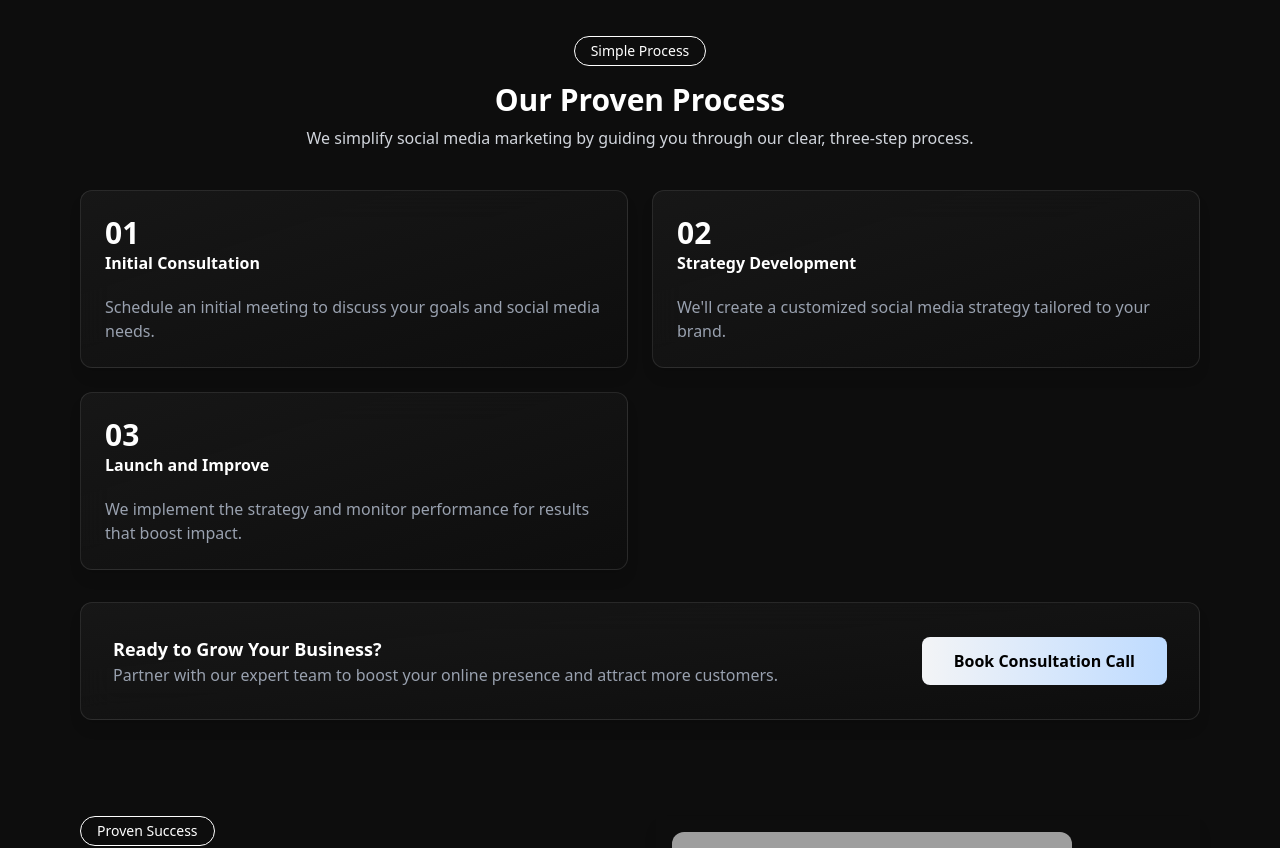
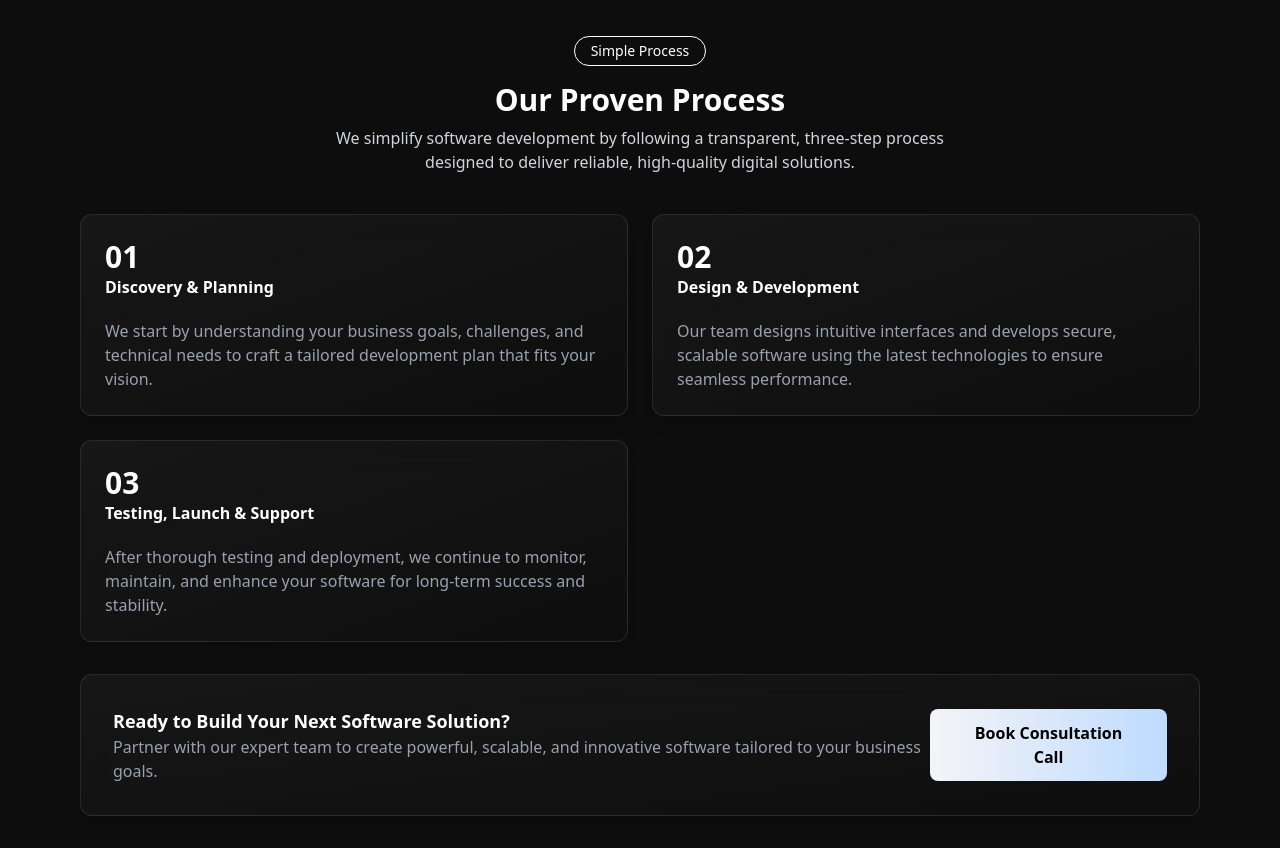
Before and after one commit to dvlprasher5/sata-portfolio, a Vue app: page / in a window 1280 px wide. Shown: the part 2520-3368 px from the top of the page. Built offline with nearby package versions, Linux system fonts and the light colour scheme; grey boxes are pictures that could not be loaded.

Commit message:
fix: update ProvenProcess component to enhance clarity and detail in process descriptions

```diff
--- a/src/components/ProvenProcess.vue
+++ b/src/components/ProvenProcess.vue
@@ -7,7 +7,7 @@
         </button>
         <h2 class="text-3xl font-bold mb-2">Our Proven Process</h2>
         <p class="text-gray-300 max-w-2xl mx-auto">
-                We simplify social media marketing by guiding you through our clear, three-step process.
+          We simplify software development by following a transparent, three-step process designed to deliver reliable, high-quality digital solutions.
         </p>
       </div>
 
@@ -15,37 +15,37 @@
       <div class="grid grid-cols-1 md:grid-cols-2 gap-6 max-w-6xl mx-auto px-4 mb-8">
         <div class="bg-gradient-to-br from-[#1a1a1a]/80 to-[#0f0f0f]/70 backdrop-blur-lg p-6 rounded-xl shadow-lg border border-white/10">
           <h3 class="text-3xl font-bold">01</h3>
-                <h4 class="font-semibold mb-2">Initial Consultation</h4>
+          <h4 class="font-semibold mb-2">Discovery & Planning</h4>
           <p class="text-gray-400 mt-5">
-                    Schedule an initial meeting to discuss your goals and social media needs.
+            We start by understanding your business goals, challenges, and technical needs to craft a tailored development plan that fits your vision.
           </p>
         </div>
 
         <div class="bg-gradient-to-br from-[#1a1a1a]/80 to-[#0f0f0f]/70 backdrop-blur-lg p-6 rounded-xl shadow-lg border border-white/10">
           <h3 class="text-3xl font-bold">02</h3>
-                <h4 class="font-semibold mb-2">Strategy Development</h4>
+          <h4 class="font-semibold mb-2">Design & Development</h4>
           <p class="text-gray-400 mt-5">
-                    We'll create a customized social media strategy tailored to your brand.
+            Our team designs intuitive interfaces and develops secure, scalable software using the latest technologies to ensure seamless performance.
           </p>
         </div>
 
         <div class="bg-gradient-to-br from-[#1a1a1a]/80 to-[#0f0f0f]/70 backdrop-blur-lg p-6 rounded-xl shadow-lg border border-white/10">
           <h3 class="text-3xl font-bold">03</h3>
-                <h4 class="font-semibold mb-2">Launch and Improve</h4>
+          <h4 class="font-semibold mb-2">Testing, Launch & Support</h4>
           <p class="text-gray-400 mt-5">
-                    We implement the strategy and monitor performance for results that boost impact.
+            After thorough testing and deployment, we continue to monitor, maintain, and enhance your software for long-term success and stability.
           </p>
         </div>
       </div>
-        <!-- Button outside cards -->
+
       <!-- Button outside cards -->
       <div class="max-w-6xl mx-auto px-4">
         <div class="bg-gradient-to-br from-[#1a1a1a]/80 to-[#0f0f0f]/70 backdrop-blur-lg rounded-xl p-8 flex flex-col md:flex-row justify-between items-center shadow-lg border border-white/10">
           <!-- Left text -->
           <div class="mb-4 md:mb-0">
-      <h3 class="text-lg font-bold">Ready to Grow Your Business?</h3>
+            <h3 class="text-lg font-bold">Ready to Build Your Next Software Solution?</h3>
             <p class="text-gray-400">
-        Partner with our expert team to boost your online presence and attract more customers.
+              Partner with our expert team to create powerful, scalable, and innovative software tailored to your business goals.
             </p>
           </div>
 
```
Lines whose indentation alone changed are shown as unchanged.
